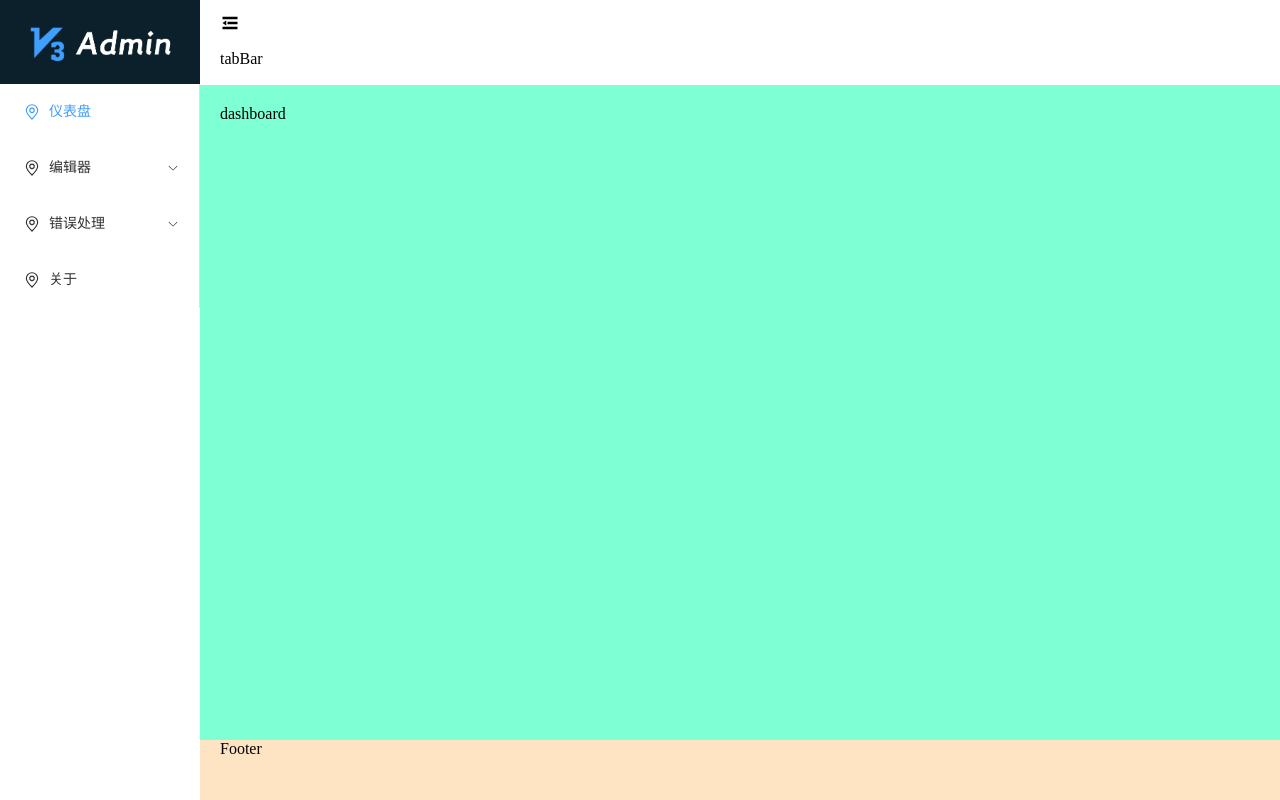
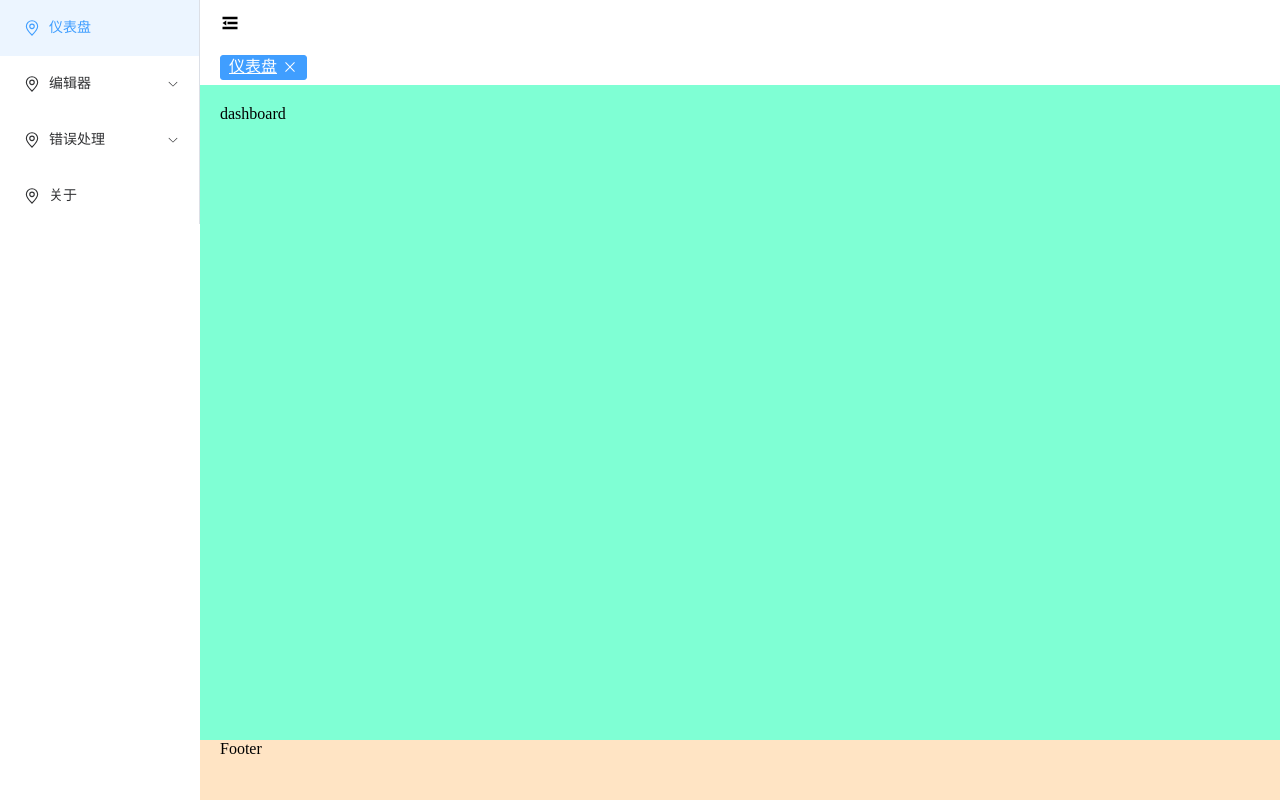
Before and after one commit to savageKarl/savage-vue-admin, a Vue app: page /#/login in a window 1280 px wide. Both pictures are taken after a click on the button "登录". Built offline with nearby package versions, Linux system fonts and the light colour scheme.

Commit message:
添加标签栏组件

```diff
--- /dev/null
+++ b/src/layout/components/theHeading/components/collapseBtn/index.vue
@@ -0,0 +1,17 @@
+<script lang="ts" setup>
+import { useAppStore } from '@/store/modules/app';
+import { Fold, Expand } from '@element-plus/icons-vue';
+const appStore = useAppStore();
+</script>
+
+<template>
+  <div class="collapseBtn">
+    <el-icon :size="20" @click="appStore.toggleCollapseSidebar">
+      <expand v-if="appStore.isCollapseSideBar" />
+      <fold v-else />
+    </el-icon>
+  </div>
+</template>
+
+<style lang="scss">
+</style>
--- /dev/null
+++ b/src/layout/components/theHeading/components/tabBar/index.vue
@@ -0,0 +1,123 @@
+<script lang="ts" setup>
+import { reactive, watch, watchEffect, onMounted } from 'vue'
+
+import { useRoute, onBeforeRouteUpdate, onBeforeRouteLeave } from 'vue-router'
+import type { RouteLocationNormalizedLoaded } from 'vue-router'
+
+import { Close } from '@element-plus/icons-vue'
+
+/*
+检测路由跳转，记录路由变量，存进一个列表里面，视图循环展示即可。存入列表需要需要去重，
+
+*/
+const tabList = reactive<RouteLocationNormalizedLoaded[]>([]);
+const currentRoute = useRoute();
+
+onMounted(() => {
+  addTab(currentRoute);
+})
+
+
+// watch(() => route.name, (to) => {
+//   addTab(route);
+// })
+
+onBeforeRouteLeave((to, from) => {
+  addTab(to);
+  // console.debug(to, from)
+})
+
+function addTab(route: RouteLocationNormalizedLoaded) {
+  if (tabList.some(item => item.fullPath === route.fullPath)) {
+    return;
+  }
+  tabList.push(Object.assign({}, route, {
+    title: route.meta?.title || 'no-name'
+  }));
+  // tabList.push(route) // 这样子直接推入会有bug，不知道为什么，上面那样子写就不会
+  console.debug(tabList)
+}
+
+function isCurrentTab(route: RouteLocationNormalizedLoaded) {
+  if (route.fullPath === currentRoute.fullPath) return true;
+  return false;
+}
+
+function closeCurrentTab(route: RouteLocationNormalizedLoaded) {
+  tabList.forEach((item, index) => {
+    if (item.fullPath === route.fullPath) tabList.splice(index, 1);
+  })
+}
+
+// function closeOtherTab(route: RouteLocationNormalizedLoaded) {
+
+// }
+
+// function closeAllTab() {
+
+// }
+
+// function closeLeftTab(route: RouteLocationNormalizedLoaded) {
+
+// }
+
+// function closeRightTab(route: RouteLocationNormalizedLoaded) {
+
+// }
+
+</script>
+
+
+<template>
+  <div class="tabBar">
+    <div class="tabBarList">
+      <router-link class="tabBarList_item" :to="item.fullPath" :class="{ 'tabBarList_item-active': isCurrentTab(item) }"
+        v-for="(item, index) in tabList" :key="index">
+        <div class="tabName">{{ item.meta.title }}</div>
+        <el-icon @click="closeCurrentTab(item)">
+          <close />
+        </el-icon>
+      </router-link>
+    </div>
+    <div class="tabBarAction"></div>
+  </div>
+</template>
+
+<style lang="scss">
+.tabBar {
+  display: flex;
+  align-items: center;
+}
+
+.tabBarList {
+  display: flex;
+
+  &_item {
+    flex-shrink: 0;
+    margin-right: 10px;
+    cursor: pointer;
+    display: flex;
+    align-items: center;
+    border: 1px solid #d8dce5;
+    color: #495060;
+    padding: 2px 8px;
+    border-radius: 3px;
+
+    a {
+      text-decoration: none;
+    }
+
+    .tabName {
+      margin-right: 5px;
+    }
+
+    &-active {
+      background-color: #409EFF;
+      color: #fff;
+      border-color: #409EFF;
+    }
+  }
+
+
+}
+</style>
--- a/src/layout/components/theHeading/index.vue
+++ b/src/layout/components/theHeading/index.vue
@@ -1,30 +1,15 @@
 <script setup lang="ts">
-import { computed } from 'vue';
-import { useAppStore } from '@/store/modules/app';
-
-import { Fold, Expand } from '@element-plus/icons-vue';
-
-const appStore = useAppStore();
-
-const isCollapse = computed(() => appStore.isCollapseSideBar);
-function toggleCollapseSidebar() {
-  appStore.toggleCollapseSidebar()
-}
-
+import collapseBtn from './components/collapseBtn/index.vue';
+import tabBar from './components/tabBar/index.vue';
 
 </script>
 
 <template>
   <el-header height="85px">
     <div class="navigationBar">
-      <div class="collapseBtn">
-        <el-icon :size="20" @click="appStore.toggleCollapseSidebar">
-          <expand v-if="isCollapse" />
-          <fold v-else />
-        </el-icon>
-      </div>
+      <collapseBtn />
     </div>
-    <div class="tabBar">tabBar</div>
+    <tabBar />
   </el-header>
 </template>
 
--- a/src/layout/components/theSidebar/index.vue
+++ b/src/layout/components/theSidebar/index.vue
@@ -36,7 +36,7 @@ const handleClose = (key: string, keyPath: string[]) => {
 
   <el-aside width="200px" :class="{'collapseSideBar': isCollapse}">
     <el-scrollbar>
-      <logo :collapse="isCollapse"></logo>
+      <!-- <logo :collapse="isCollapse"></logo> -->
       <el-menu :default-active="$router.currentRoute.value.path" :collapse="isCollapse" unique-opened @open="handleOpen"
         @close="handleClose" router>
         <menu-item v-for="(item, index) in menuRoutes" :item="item" :key="index"></menu-item>
```
Also changed, not shown: 1 other file (tests, documents, lock files or other folders).
